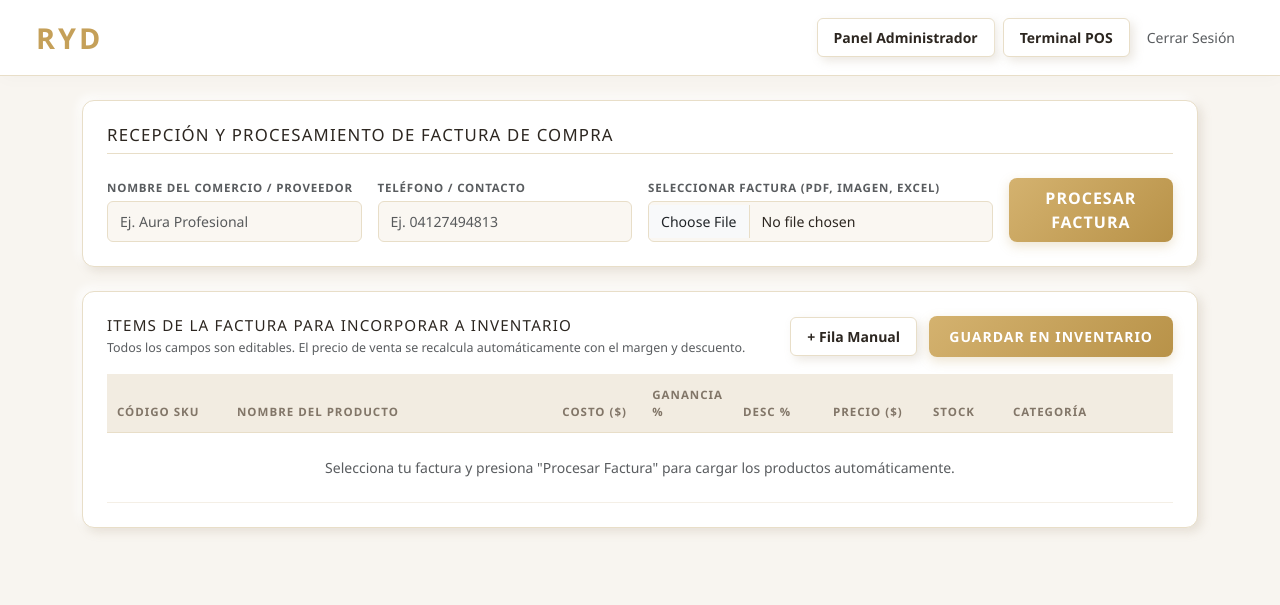
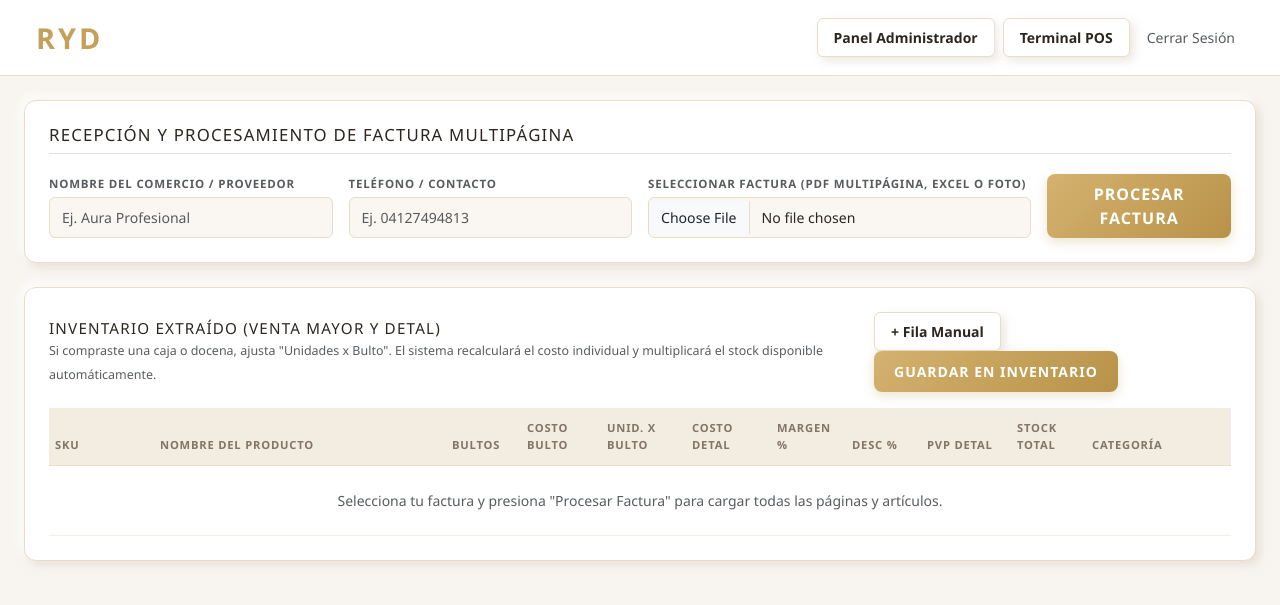
Before and after one commit to marialejandrav393-commits/ryd-tiendaoficial, a Flask app: page /proveedores in a window 1280 px wide. Shown: the top 605 px of the page. Run offline with Flask 3, Linux system fonts and the light colour scheme; some libraries are stand-ins or nearby versions.

Commit message:
Update proveedores.html
mejor

```diff
--- a/templates/proveedores.html
+++ b/templates/proveedores.html
@@ -17,7 +17,6 @@
             --ryd-text: #2C2620;
             --ryd-muted: #827668;
             --emboss-shadow: 4px 4px 10px rgba(180, 165, 140, 0.25), -4px -4px 10px rgba(255, 255, 255, 0.9);
-            --emboss-active: inset 2px 2px 5px rgba(180, 165, 140, 0.25), inset -2px -2px 5px rgba(255, 255, 255, 0.8);
         }
 
         body {
@@ -32,7 +31,6 @@
             background: var(--ryd-surface);
             border-bottom: 1.5px solid var(--ryd-border);
             padding: 16px 36px;
-            box-shadow: 0 4px 16px rgba(0,0,0,0.02);
         }
 
         .brand-title {
@@ -70,15 +68,15 @@
         .table-luxury thead th {
             background: var(--ryd-beige-card);
             color: var(--ryd-muted);
-            font-size: 0.72rem;
+            font-size: 0.7rem;
             font-weight: 700;
-            letter-spacing: 1px;
+            letter-spacing: 0.8px;
             text-transform: uppercase;
             border-bottom: 1px solid var(--ryd-border);
-            padding: 12px 10px;
+            padding: 12px 6px;
         }
         .table-luxury tbody td {
-            padding: 10px 8px;
+            padding: 8px 6px;
             border-bottom: 1px solid var(--ryd-border-light);
             vertical-align: middle;
         }
@@ -87,9 +85,9 @@
             width: 100%;
             background: transparent;
             border: 1px solid transparent;
-            padding: 5px 6px;
+            padding: 4px;
             border-radius: 4px;
-            font-size: 0.85rem;
+            font-size: 0.84rem;
             color: var(--ryd-text);
         }
         .cell-input:focus {
@@ -124,7 +122,6 @@
             padding: 8px 16px;
             border-radius: 6px;
             box-shadow: var(--emboss-shadow);
-            transition: all 0.2s ease;
         }
         .btn-outline-gold:hover {
             border-color: var(--ryd-gold);
@@ -143,12 +140,16 @@
     </div>
 </header>
 
-<div class="container my-4">
-    <!-- Panel Superior con Botón de Carga Directo -->
+<div class="container-fluid px-4 my-4">
     <div class="panel-luxury mb-4">
-        <h5 style="letter-spacing: 1.2px; text-transform: uppercase; font-size: 1.05rem; margin-bottom: 20px; border-bottom: 1px solid var(--ryd-border); padding-bottom: 8px;">
-            Recepción y Procesamiento de Factura de Compra
+        <div class="d-flex justify-content-between align-items-center mb-3 border-bottom pb-2">
+            <h5 style="letter-spacing: 1.2px; text-transform: uppercase; font-size: 1.05rem; margin: 0;">
+                Recepción y Procesamiento de Factura Multipágina
             </h5>
+            <span id="badgePaginas" class="badge bg-light text-dark border px-3 py-2" style="display: none; letter-spacing: 1px;">
+                Páginas procesadas: <strong id="numPaginasTxt">1</strong>
+            </span>
+        </div>
 
         <div class="row g-3 align-items-end">
             <div class="col-md-3">
@@ -160,11 +161,10 @@
                 <input type="text" id="telefonoProveedor" class="form-control input-luxury" placeholder="Ej. 04127494813">
             </div>
             <div class="col-md-4">
-                <label class="small text-muted fw-bold mb-1" style="font-size: 0.72rem; text-transform: uppercase; letter-spacing: 0.8px;">Seleccionar Factura (PDF, Imagen, Excel)</label>
+                <label class="small text-muted fw-bold mb-1" style="font-size: 0.72rem; text-transform: uppercase; letter-spacing: 0.8px;">Seleccionar Factura (PDF multipágina, Excel o Foto)</label>
                 <input type="file" id="archivoFactura" class="form-control input-luxury" accept=".xlsx, .xls, .csv, .pdf, image/*">
             </div>
             <div class="col-md-2">
-                <!-- BOTÓN PRINCIPAL DE PROCESAMIENTO -->
                 <button type="button" id="btnProcesarDoc" class="btn btn-gold w-100 py-2" onclick="iniciarProcesamientoFactura()">
                     Procesar Factura
                 </button>
@@ -173,18 +173,20 @@
 
         <div id="indicadorCarga" class="mt-3 text-center small text-muted" style="display: none; letter-spacing: 0.8px;">
             <span class="spinner-border spinner-border-sm text-warning me-2" role="status"></span>
-            Extrayendo datos de la factura...
+            Procesando todas las páginas del documento...
         </div>
     </div>
 
-    <!-- Panel de Inventario Extraído y Editable -->
+    <!-- Panel de Inventario con Soporte para Venta Detal / Fraccionada -->
     <div class="panel-luxury">
         <div class="d-flex justify-content-between align-items-center mb-3">
             <div>
                 <h6 style="letter-spacing: 1.2px; text-transform: uppercase; font-size: 0.95rem; margin: 0;">
-                    Items de la Factura para Incorporar a Inventario
+                    Inventario Extraído (Venta Mayor y Detal)
                 </h6>
-                <small class="text-muted" style="font-size: 0.78rem;">Todos los campos son editables. El precio de venta se recalcula automáticamente con el margen y descuento.</small>
+                <small class="text-muted" style="font-size: 0.78rem;">
+                    Si compraste una caja o docena, ajusta "Unidades x Bulto". El sistema recalculará el costo individual y multiplicará el stock disponible automáticamente.
+                </small>
             </div>
             <div>
                 <button type="button" class="btn btn-outline-gold btn-sm me-2" onclick="agregarFilaManual()">+ Fila Manual</button>
@@ -196,20 +198,23 @@
             <table class="table table-luxury align-middle mb-0" id="tablaFactura">
                 <thead>
                     <tr>
-                        <th style="width: 120px;">Código SKU</th>
+                        <th style="width: 105px;">SKU</th>
                         <th>Nombre del Producto</th>
-                        <th style="width: 90px;">Costo ($)</th>
-                        <th style="width: 90px;">Ganancia %</th>
-                        <th style="width: 90px;">Desc %</th>
-                        <th style="width: 100px;">Precio ($)</th>
-                        <th style="width: 80px;">Stock</th>
-                        <th style="width: 130px;">Categoría</th>
-                        <th style="width: 40px;"></th>
+                        <th style="width: 75px;" title="Bultos comprados">Bultos</th>
+                        <th style="width: 80px;" title="Costo total de cada bulto">Costo Bulto</th>
+                        <th style="width: 85px;" title="Unidades que trae cada bulto o caja">Unid. x Bulto</th>
+                        <th style="width: 85px;" title="Costo por cada pieza individual">Costo Detal</th>
+                        <th style="width: 75px;">Margen %</th>
+                        <th style="width: 75px;">Desc %</th>
+                        <th style="width: 90px;" title="PVP al que se venderá al cliente">PVP Detal</th>
+                        <th style="width: 75px;" title="Piezas individuales que ingresarán a tienda">Stock Total</th>
+                        <th style="width: 110px;">Categoría</th>
+                        <th style="width: 35px;"></th>
                     </tr>
                 </thead>
                 <tbody id="cuerpoFactura">
                     <tr>
-                        <td colspan="9" class="text-center py-4 text-muted small">Selecciona tu factura y presiona "Procesar Factura" para cargar los productos automáticamente.</td>
+                        <td colspan="12" class="text-center py-4 text-muted small">Selecciona tu factura y presiona "Procesar Factura" para cargar todas las páginas y artículos.</td>
                     </tr>
                 </tbody>
             </table>
@@ -217,42 +222,55 @@
     </div>
 </div>
 
-<script src="https://cdnjs.cloudflare.com/ajax/libs/xlsx/0.18.5/xlsx.full.min.js"></script>
 <script>
+// Recalcula en vivo cuando se cambia costo, empaque, margen o descuento
 function recalcularFila(input) {
     const fila = input.closest('tr');
-    const costo = parseFloat(fila.querySelector('.col-costo').value) || 0;
+    const bultos = parseInt(fila.querySelector('.col-bultos').value) || 1;
+    const costoBulto = parseFloat(fila.querySelector('.col-costo-bulto').value) || 0;
+    const unidadesXEmpaque = parseInt(fila.querySelector('.col-unidades-empaque').value) || 1;
     const ganancia = parseFloat(fila.querySelector('.col-ganancia').value) || 0;
     const descuento = parseFloat(fila.querySelector('.col-descuento').value) || 0;
 
-    let precio = costo * (1 + (ganancia / 100));
+    // Costo individual por cada unidad que viene dentro
+    const costoDetal = costoBulto / (unidadesXEmpaque > 0 ? unidadesXEmpaque : 1);
+    fila.querySelector('.col-costo-detal').value = costoDetal.toFixed(2);
+
+    // Precio venta detal al público
+    let precioDetal = costoDetal * (1 + (ganancia / 100));
     if (descuento > 0) {
-        precio = precio * (1 - (descuento / 100));
+        precioDetal = precioDetal * (1 - (descuento / 100));
+    }
+    fila.querySelector('.col-precio-detal').value = precioDetal.toFixed(2);
+
+    // Stock total disponible en tienda para vender
+    const stockTotal = bultos * unidadesXEmpaque;
+    fila.querySelector('.col-stock-total').value = stockTotal;
 }
 
-    fila.querySelector('.col-precio').value = precio.toFixed(2);
-}
-
-function agregarFilaManual(codigo = '', nombre = '', costo = 0, stock = 1, categoria = 'General') {
+function agregarFilaManual(codigo = '', nombre = '', costoBulto = 0, bultos = 1, unidadesXEmpaque = 1, categoria = 'General') {
     const tbody = document.getElementById('cuerpoFactura');
-
-    // Si la tabla contiene el mensaje de bienvenida, se limpia
     if (tbody.children.length === 1 && tbody.children[0].children.length === 1) {
         tbody.innerHTML = '';
     }
 
     const tr = document.createElement('tr');
     const cod = codigo || ('PRV-' + String(tbody.children.length + 1).padStart(3, '0'));
-    const precioCalculado = (costo * 1.30).toFixed(2);
+    const costoDetal = costoBulto / (unidadesXEmpaque > 0 ? unidadesXEmpaque : 1);
+    const pvpDetal = (costoDetal * 1.30).toFixed(2);
+    const stockTotal = bultos * unidadesXEmpaque;
 
     tr.innerHTML = `
         <td><input type="text" class="cell-input col-codigo" value="${cod}"></td>
         <td><input type="text" class="cell-input col-nombre" value="${nombre}" placeholder="Nombre del artículo"></td>
-        <td><input type="number" step="0.01" class="cell-input col-costo" value="${costo.toFixed(2)}" oninput="recalcularFila(this)"></td>
+        <td><input type="number" class="cell-input col-bultos" value="${bultos}" min="1" oninput="recalcularFila(this)"></td>
+        <td><input type="number" step="0.01" class="cell-input col-costo-bulto" value="${costoBulto.toFixed(2)}" oninput="recalcularFila(this)"></td>
+        <td><input type="number" class="cell-input col-unidades-empaque" value="${unidadesXEmpaque}" min="1" oninput="recalcularFila(this)" title="Indica cuántas unidades vienen en la caja"></td>
+        <td><input type="number" step="0.01" class="cell-input col-costo-detal" value="${costoDetal.toFixed(2)}" readonly style="color: var(--ryd-muted);"></td>
         <td><input type="number" step="1" class="cell-input col-ganancia" value="30" oninput="recalcularFila(this)"></td>
         <td><input type="number" step="1" class="cell-input col-descuento" value="0" oninput="recalcularFila(this)"></td>
-        <td><input type="number" step="0.01" class="cell-input col-precio" value="${precioCalculado}" style="font-weight: 700; color: var(--ryd-gold-dark);"></td>
-        <td><input type="number" class="cell-input col-stock" value="${stock}"></td>
+        <td><input type="number" step="0.01" class="cell-input col-precio-detal" value="${pvpDetal}" style="font-weight: 700; color: var(--ryd-gold-dark);"></td>
+        <td><input type="number" class="cell-input col-stock-total" value="${stockTotal}" readonly style="font-weight: 700;"></td>
         <td><input type="text" class="cell-input col-categoria" value="${categoria}"></td>
         <td class="text-center"><button class="btn btn-sm btn-outline-danger border-0 p-1" onclick="this.closest('tr').remove()">X</button></td>
     `;
@@ -273,43 +291,6 @@ function iniciarProcesamientoFactura() {
     indicador.style.display = 'block';
     btn.disabled = true;
 
-    const nombre = archivo.name.toLowerCase();
-
-    // Procesamiento para Excel o CSV
-    if (nombre.endsWith('.xlsx') || nombre.endsWith('.xls') || nombre.endsWith('.csv')) {
-        const lector = new FileReader();
-        lector.onload = function(e) {
-            try {
-                const data = new Uint8Array(e.target.result);
-                const workbook = XLSX.read(data, { type: 'array' });
-                const primerHoja = workbook.Sheets[workbook.SheetNames[0]];
-                const filas = XLSX.utils.sheet_to_json(primerHoja, { header: 1 });
-
-                if (filas.length > 1) {
-                    const tbody = document.getElementById('cuerpoFactura');
-                    tbody.innerHTML = '';
-                    for (let i = 1; i < filas.length; i++) {
-                        const row = filas[i];
-                        if (!row || row.length === 0) continue;
-                        const cod = row[0] ? String(row[0]).trim() : ('PRV-' + String(i).padStart(3, '0'));
-                        const nom = row[1] ? String(row[1]).trim() : 'Producto ' + i;
-                        const costo = parseFloat(row[2]) || 0.0;
-                        const stock = parseInt(row[3]) || 1;
-                        const cat = row[4] ? String(row[4]).trim() : 'General';
-                        agregarFilaManual(cod, nom, costo, stock, cat);
-                    }
-                }
-            } catch (err) {
-                alert("Error al leer el archivo Excel/CSV.");
-            } finally {
-                indicador.style.display = 'none';
-                btn.disabled = false;
-            }
-        };
-        lector.readAsArrayBuffer(archivo);
-    }
-    // Procesamiento para PDF o Foto a través de app.py
-    else {
     const formData = new FormData();
     formData.append('factura', archivo);
 
@@ -323,23 +304,32 @@ function iniciarProcesamientoFactura() {
             if (data.comercio) document.getElementById('nombreProveedor').value = data.comercio;
             if (data.telefono) document.getElementById('telefonoProveedor').value = data.telefono;
 
+            if (data.total_paginas) {
+                document.getElementById('badgePaginas').style.display = 'inline-block';
+                document.getElementById('numPaginasTxt').innerText = data.total_paginas;
+            }
+
             const tbody = document.getElementById('cuerpoFactura');
             tbody.innerHTML = '';
             data.items.forEach(it => {
-                    agregarFilaManual(it.codigo, it.nombre, it.costo, it.stock, it.categoria);
+                agregarFilaManual(
+                    it.codigo,
+                    it.nombre,
+                    it.costo_bulto,
+                    it.bultos,
+                    it.unidades_por_paquete,
+                    it.categoria
+                );
             });
         } else {
-                alert("El archivo se leyó pero no se encontraron filas legibles. Puedes añadirlas con '+ Fila Manual'.");
+            alert("No se encontraron productos legibles en las páginas del documento.");
         }
     })
-        .catch(err => {
-            alert("Error al comunicar con el servidor para procesar el archivo.");
-        })
+    .catch(() => alert("Error al procesar el archivo en el servidor."))
     .finally(() => {
         indicador.style.display = 'none';
         btn.disabled = false;
     });
-    }
 }
 
 function guardarFacturaEnInventario() {
@@ -355,20 +345,29 @@ function guardarFacturaEnInventario() {
 
         const codigo = colCod.value.trim();
         const nombre = colNom.value.trim();
-        const costo = parseFloat(f.querySelector('.col-costo').value) || 0;
+        const costoUnitario = parseFloat(f.querySelector('.col-costo-detal').value) || 0;
         const ganancia = parseFloat(f.querySelector('.col-ganancia').value) || 0;
         const descuento = parseFloat(f.querySelector('.col-descuento').value) || 0;
-        const precio = parseFloat(f.querySelector('.col-precio').value) || 0;
-        const stock = parseInt(f.querySelector('.col-stock').value) || 0;
+        const precioDetal = parseFloat(f.querySelector('.col-precio-detal').value) || 0;
+        const stockTotal = parseInt(f.querySelector('.col-stock-total').value) || 0;
         const categoria = f.querySelector('.col-categoria').value.trim() || 'General';
 
         if (codigo && nombre) {
-            items.push({ codigo, nombre, costo, ganancia, descuento, precio, stock, categoria });
+            items.push({
+                codigo,
+                nombre,
+                costo: costoUnitario,
+                ganancia,
+                descuento,
+                precio: precioDetal,
+                stock: stockTotal,
+                categoria
+            });
         }
     });
 
     if (items.length === 0) {
-        alert("No hay productos válidos en la tabla para incorporar al inventario.");
+        alert("No hay productos válidos en la tabla.");
         return;
     }
 
@@ -384,7 +383,7 @@ function guardarFacturaEnInventario() {
     .then(res => res.json())
     .then(data => {
         if (data.exito) {
-            alert("Productos incorporados con éxito al inventario.");
+            alert("Inventario actualizado con éxito. Todos los productos ingresaron a precio de unidad y con el stock multiplicado.");
             window.location.href = '/admin';
         } else {
             alert("Error al guardar: " + data.mensaje);
```
Lines whose indentation alone changed are shown as unchanged.
